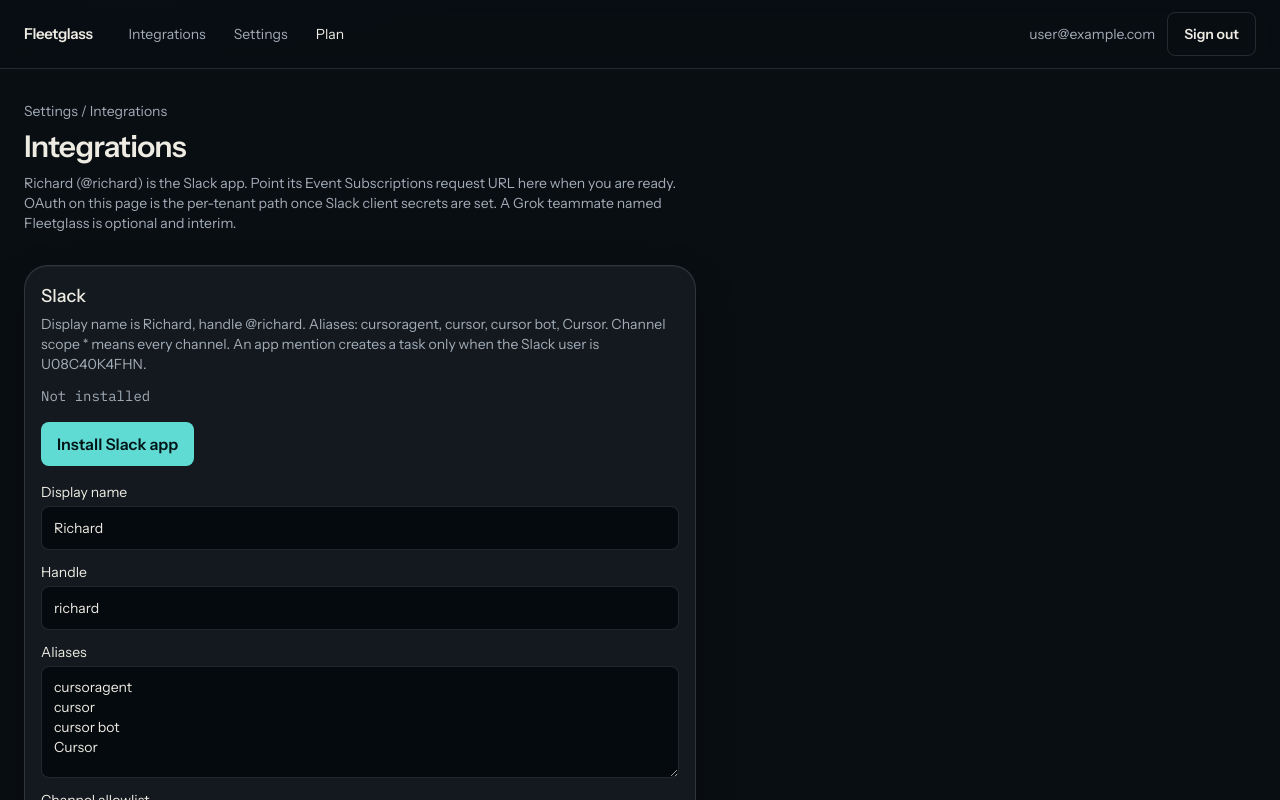
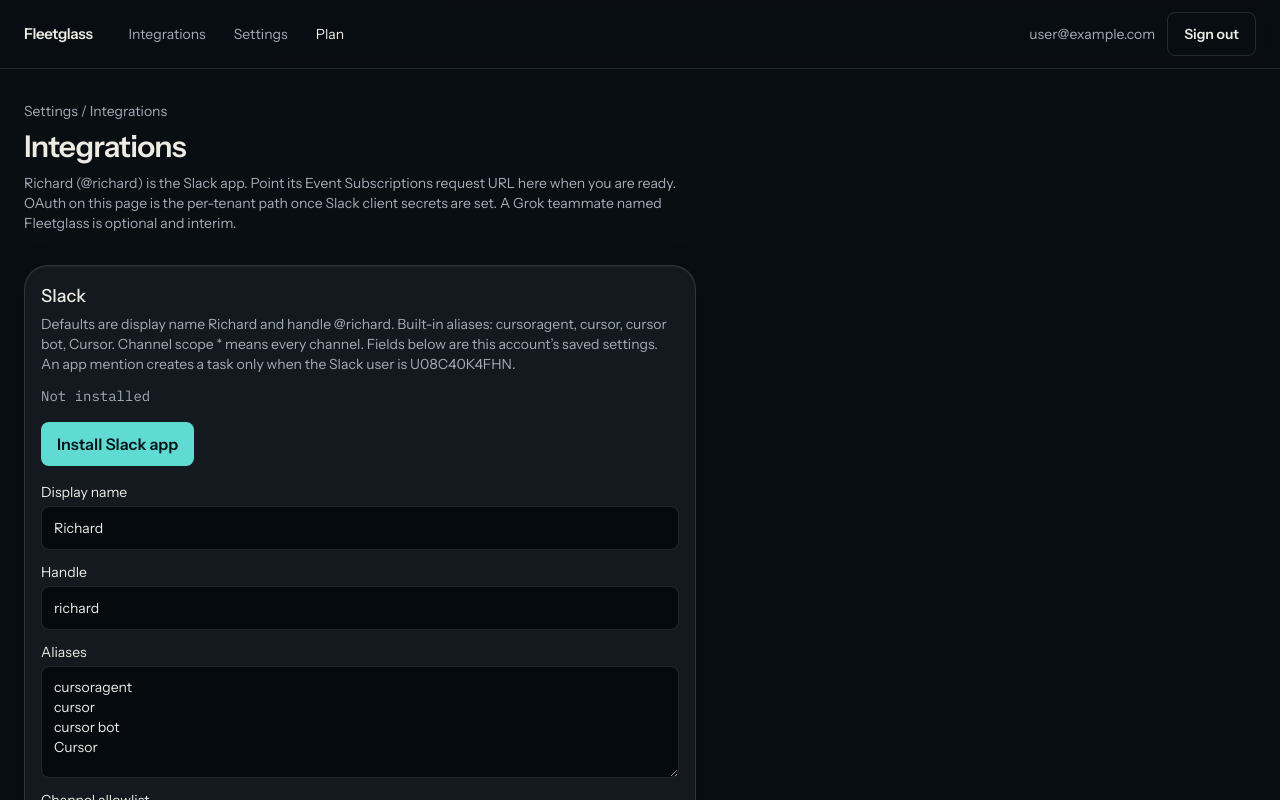
Before and after one commit to avinitDollarpe/boarding-fleetglass, a Next.js app: page /settings/integrations in a window 1280 px wide. Shown: the top 800 px of the page. Built offline with nearby package versions, Linux system fonts and the light colour scheme; no server answers; the database is empty; sample sign-in values are in the browser's storage.

Commit message:
fix: label Richard as the Slack default
Saved display name and handle stay on the account.

```diff
--- a/src/app/settings/integrations/page.tsx
+++ b/src/app/settings/integrations/page.tsx
@@ -43,7 +43,7 @@
             <div>
               <h2 className="text-lg font-medium">Slack</h2>
               <p className="mt-1 text-sm text-muted-foreground">
-                Display name is Richard, handle @{SLACK_HANDLE}. Aliases: {SLACK_ALIASES.join(", ")}. Channel scope * means every channel. An app mention creates a task only when the Slack user is {CHIEF_SLACK_USER_ID}.
+                Defaults are display name Richard and handle @{SLACK_HANDLE}. Built-in aliases: {SLACK_ALIASES.join(", ")}. Channel scope * means every channel. Fields below are this account’s saved settings. An app mention creates a task only when the Slack user is {CHIEF_SLACK_USER_ID}.
               </p>
             </div>
             <span className="num text-sm text-muted-foreground">{slack.installed ? "Installed" : "Not installed"}</span>
```
